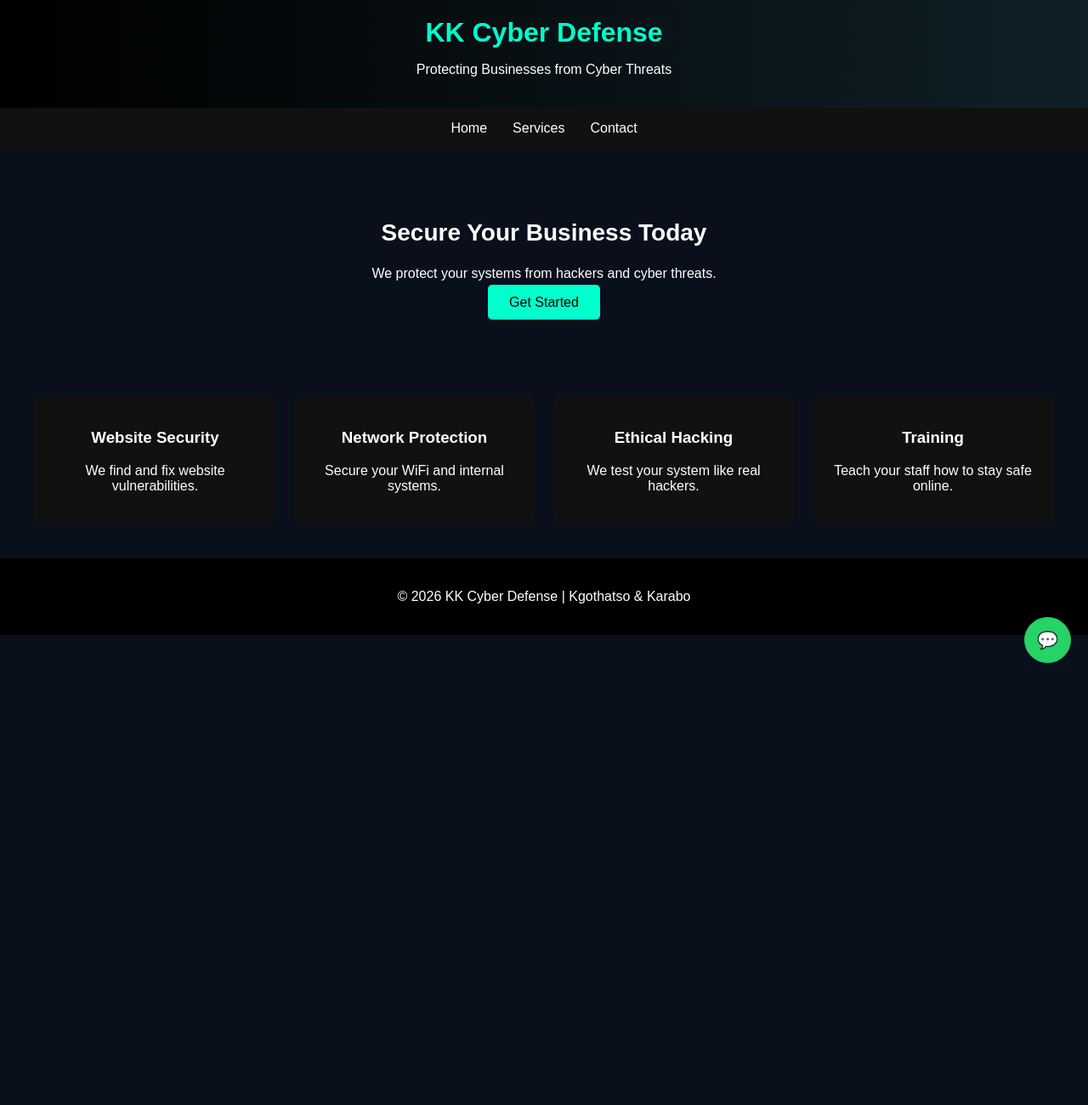
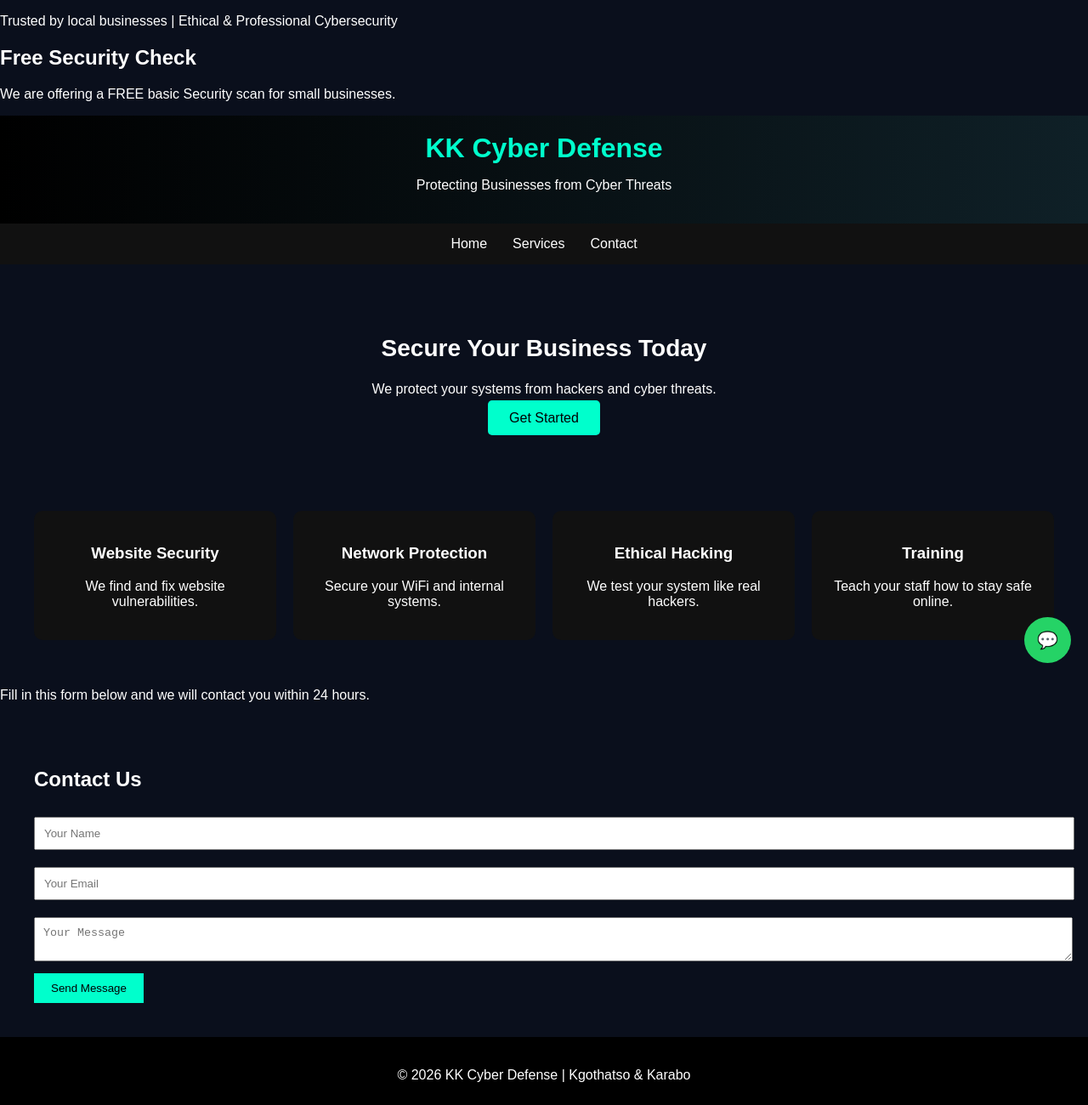
Before and after one commit to kkcyberdefense-crypto/kk-cyber-defense, a plain HTML site: page index.html in a window 1280 px wide. Shown: the whole page at 85% size. Before the commit the page ends 800 px from the top, so only its background shows below. Drawn offline with Linux system fonts and the light colour scheme.

Commit message:
Add files via upload

```diff
--- a/index.html
+++ b/index.html
@@ -4,7 +4,9 @@
 <meta charset="UTF-8">
 <meta name="viewport" content="width=device-width, initial-scale=1.0">
 <title>KK Cyber Defense</title>
-
+<p>Trusted by local businesses | Ethical & Professional Cybersecurity</p>
+<h2>Free Security Check</h2>
+<p>We are offering a FREE basic Security scan for small businesses.</p>
 <style>
 body {
     margin: 0;
@@ -123,6 +125,30 @@ footer {
     </div>
 </section>
 
+<p>Fill in this form below and we will contact you within 24 hours.</p>
+
+<section style="padding:40px;">
+<h2>Contact Us</h2>
+
+<form action="https://formspree.io/f/xojkywbw" method="POST">
+
+<input type="text" name="name" placeholder="Your Name" required
+style="width:100%;padding:10px;margin:10px 0;"><br>
+
+<input type="email" name="email" placeholder="Your Email" required
+style="width:100%;padding:10px;margin:10px 0;"><br>
+
+<textarea name="message" placeholder="Your Message" required
+style="width:100%;padding:10px;margin:10px 0;"></textarea><br>
+
+<button type="submit"
+style="background:#00ffcc;padding:10px 20px;border:none;">
+Send Message
+</button>
+
+</form>
+</section>
+
 <footer>
     <p>© 2026 KK Cyber Defense | Kgothatso & Karabo</p>
 </footer>
```
